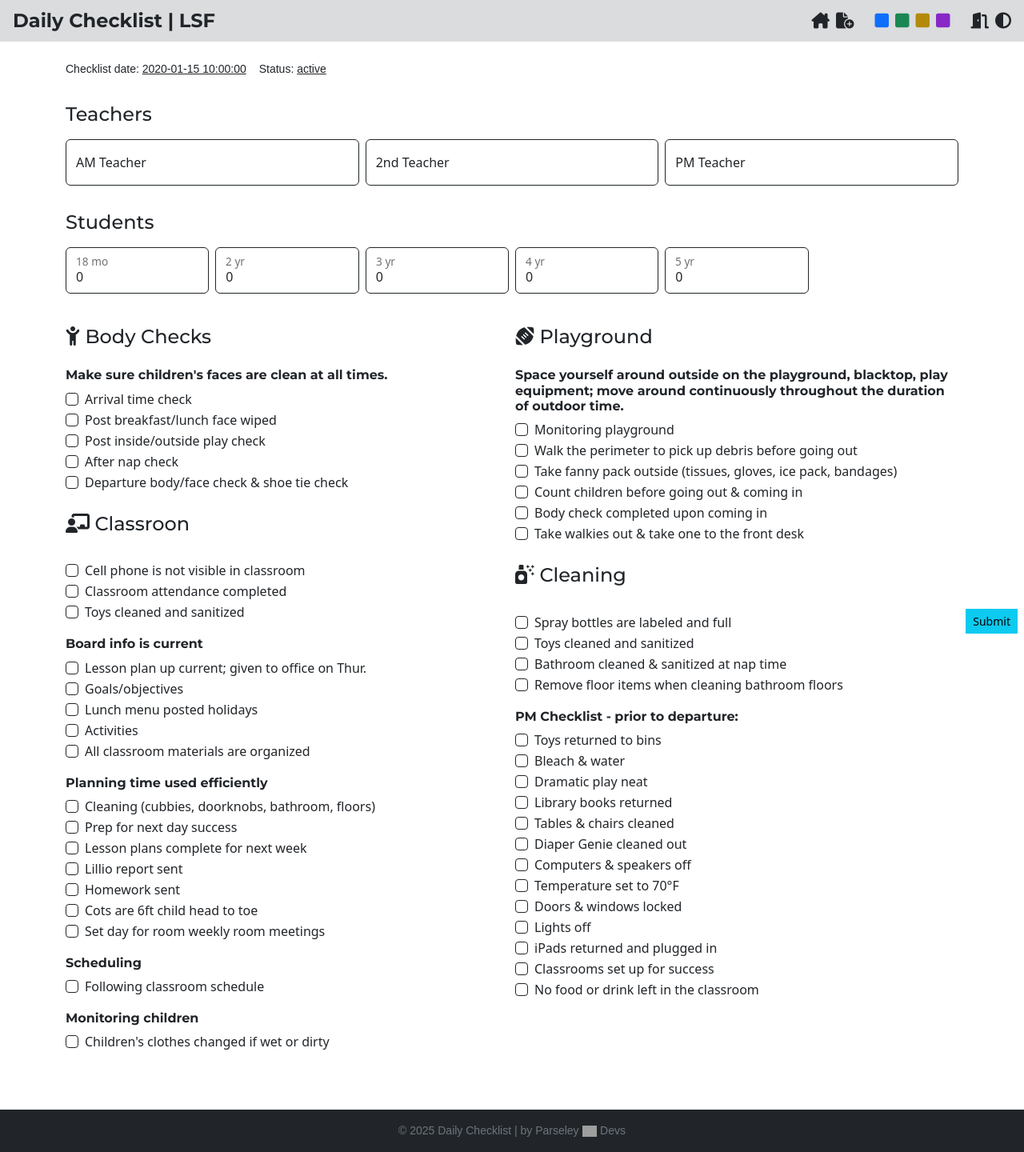
After one commit to grayspacecoding/Daycare-Checklist, a CodeIgniter 4 app: the page made by app/Views/single.php in a window 1280 px wide. The commit adds this page. Shown: the whole page at 80% size. Run offline with PHP 8.4 and a stand-in for CodeIgniter, Linux system fonts and the light colour scheme; the template is opened without the code that fills it: most values are stand-ins (such as "Sample title", 1, 10 or a date in 2020); some libraries are stand-ins or nearby versions; some web fonts are replaced; grey boxes are pictures that could not be loaded.

Commit message:
Alpha check-in - Added checklist template and crud functionality - Added uuid dependency and modded CodeIgniter to use it - Minor quality-of-life improvements

```diff
--- a/app/Controllers/Uimods.php
+++ b/app/Controllers/Uimods.php
@@ -14,5 +14,6 @@ class Uimods extends BaseController
 
     public function getLightdark(): string {return view('uimods/lightdark.js');}
     public function getSetroom(): string {return view('uimods/setroom.js');}
+    public function getNewchecklist(): string {return view('uimods/newchecklist.js');}
 
 }
--- a/app/Models/Checklists.php
+++ b/app/Models/Checklists.php
@@ -20,7 +20,7 @@ class Checklists extends Model
     protected bool $updateOnlyChanged = true;
 
     protected $useTimestamps = true;
-    protected $dateFormat    = 'timestamp';
+    protected $dateFormat    = 'datetime';
     protected $createdField  = 'created';
     protected $updatedField  = 'updated';
     protected $deletedField  = 'deleted';
--- a/app/Views/emu.php
+++ b/app/Views/emu.php
@@ -4,8 +4,17 @@
         <meta charset="utf-8">
         <meta name="viewport" content="width=device-width, initial-scale=1">
         <title>Daily Checklist | LSF</title>
+        <script>
+            (function() {
+                const themeKey = 'preferred-theme';
+                const stored = localStorage.getItem(themeKey);
+                const prefersDark = window.matchMedia('(prefers-color-scheme: dark)').matches;
+                const theme = stored === 'light' || stored === 'dark' ? stored : (prefersDark ? 'dark' : 'light');
+                document.documentElement.setAttribute('data-bs-theme', theme);
+            })();
+        </script>
         <link href="https://cdn.jsdelivr.net/npm/bootstrap@5.3.7/dist/css/bootstrap.min.css" rel="stylesheet" integrity="sha384-LN+7fdVzj6u52u30Kp6M/trliBMCMKTyK833zpbD+pXdCLuTusPj697FH4R/5mcr" crossorigin="anonymous">
-        <link rel="stylesheet" href="https://cdn.jsdelivr.net/npm/bootstrap-icons@1.13.1/font/bootstrap-icons.min.css">
+        <script src="https://kit.fontawesome.com/21998ddf7f.js" crossorigin="anonymous"></script>
         <link rel="preconnect" href="https://fonts.googleapis.com">
         <link rel="preconnect" href="https://fonts.gstatic.com" crossorigin>
         <link href="https://fonts.googleapis.com/css2?family=Bitcount+Single:wght@100..900&family=Montserrat:ital,wght@0,100..900;1,100..900&display=swap" rel="stylesheet">
@@ -22,6 +31,28 @@
                 font-family: "Bitcount Single", sans-serif;
                 font-optical-sizing: auto;
             }
+
+            /* Dark mode manual swapping */
+            [data-bs-theme="dark"] .text-light {
+                color: var(--bs-dark) !important;
+            }
+            [data-bs-theme="dark"] .border-dark {
+                border-color: var(--bs-light) !important;
+            }
+
+            [data-bs-theme="dark"] .text-dark {
+                color: var(--bs-light) !important;
+            }
+            [data-bs-theme="dark"] .bg-secondary {
+                background-color: var(--bs-dark) !important;
+            }
+
+            [data-bs-theme="dark"] .bg-dark {
+                background-color: var(--bs-dark) !important;
+            }
+            [data-bs-theme="dark"] .bg-light {
+                background-color: var(--bs-dark) !important;
+            }
         </style>
     </head>
     <body>
@@ -32,14 +63,15 @@
                     <span class="fw-normal" data-room-indicator></span>
                 </div>
                 <div class="d-flex gap-2 fs-5">
-                    <i role="button" data-thisisa-tooltip title="New Checklist" class="bi bi-file-earmark-plus-fill text-info"></i>
+                    <a href="/" data-thisisa-tooltip title="Dashboard"><i class="fa-solid fa-house-chimney text-dark"></i></a>
+                    <span role="button" data-thisisa-tooltip title="New Checklist" onclick="document.dispatchEvent(new Event('checklist.new'))"><i class="fa-solid fa-file-circle-plus text-dark"></i></span>
                     <div style="width: 0.5em;"></div>
                     <? foreach(['blue', 'green', 'yellow', 'purple'] as $color): ?>
-                    <i role="button" data-thisisa-tooltip title="<?= ucfirst($color) ?> Room" class="bi bi-square-fill text-<?= $color ?>" onclick="document.dispatchEvent(new CustomEvent('room.change', {detail: '<?= $color ?>'}))"></i>
+                    <span role="button" data-thisisa-tooltip title="<?= ucfirst($color) ?> Room" onclick="document.dispatchEvent(new CustomEvent('room.change', {detail: '<?= $color ?>'}))"><i class="fa-solid fa-square text-<?= $color ?>"></i></span>
                     <? endforeach ?>
                     <div style="width: 0.5em;"></div>
-                    <i role="button" data-thisisa-tooltip title="Exit" class="bi bi-door-closed" onclick="document.dispatchEvent(new Event('room.exit'))"></i>
-                    <i role="button" data-thisisa-tooltip title="Toggle dark/light mode" class="bi bi-circle-half" onclick="document.dispatchEvent(new Event('darklight.toggle'))"></i>
+                    <span role="button" data-thisisa-tooltip title="Exit" onclick="document.dispatchEvent(new Event('room.exit'))"><i class="fa-solid fa-door-open"></i></span>
+                    <span role="button" data-thisisa-tooltip title="Toggle dark/light mode" onclick="document.dispatchEvent(new Event('darklight.toggle'))"><i class="fa-solid fa-circle-half-stroke"></i></span>
                 </div>
             </header>
             <main class="flex-grow-1">
@@ -55,6 +87,7 @@
         <script type="module">
             import { toggleTheme } from '<?= base_url('uimods/lightdark') ?>';
             import '<?= base_url('uimods/setroom') ?>';
+            import '<?= base_url('uimods/newchecklist') ?>';
 
             document.addEventListener('darklight.toggle', toggleTheme);
 
--- /dev/null
+++ b/app/Views/single.php
@@ -0,0 +1,245 @@
+<?= $this->extend('emu') . $this->section('content') ?>
+<form class="container py-4 d-flex flex-column gap-2" id="checklist-form">
+
+    <div class="small font-bitcount d-flex align-items-center gap-3 flex-wrap">
+        <div>Checklist date: <u><?= $checklist->date_applied ?></u></div>
+        <div>Status: <u><?= $checklist->status ?></u></div>
+    </div>
+
+    <h2 class="h4 font-montserrat pt-4">Teachers</h2>
+    <div class="row row-cols-1 row-cols-md-2 row-cols-lg-3 g-2">
+    <? foreach([
+        ["am_teacher", "AM Teacher"],
+        ["second_teacher", "2nd Teacher"],
+        ["pm_teacher", "PM Teacher"],
+    ] as $input): ?>
+        <div class="col">
+            <div class="form-floating">
+                <input type="text" name="<?= $input[0] ?>" class="form-control border-dark" id="<?= $input[0] ?>" placeholder="" value="<?= $formdata->{$input[0]} ?? '' ?>">
+                <label for="<?= $input[0] ?>"><?= $input[1] ?></label>
+            </div>
+        </div>
+    <? endforeach; ?>
+    </div>
+
+    <h2 class="h4 font-montserrat pt-4">Students</h2>
+    <div class="row row-cols-5 row-cols-md-6 g-2">
+    <? foreach([
+        ["students_18", "18 mo"],
+        ["students_2", "2 yr"],
+        ["students_3", "3 yr"],
+        ["students_4", "4 yr"],
+        ["students_5", "5 yr"],
+    ] as $input): ?>
+    <div class="col">
+        <div class="form-floating mb-2 d-inline-block">
+            <input type="number" min="0" step="1" name="<?= $input[0] ?>" class="form-control border-dark" id="<?= $input[0] ?>" placeholder="" value="<?= $formdata->{$input[0]} ?? 0 ?>">
+            <label for="<?= $input[0] ?>"><?= $input[1] ?></label>
+        </div>
+    </div>
+    <? endforeach ?>
+    </div>
+
+    <?
+    $inputs = [
+        [
+            "section" => "Playground",
+            "shortcode" => "playground",
+            "icon" => "fa-solid fa-football",
+            "groups" => [
+                [
+                    "title" => "Space yourself around outside on the playground, blacktop, play equipment; move around continuously throughout the duration of outdoor time.",
+                    "inputs" => [
+                        "Monitoring playground",
+                        "Walk the perimeter to pick up debris before going out",
+                        "Take fanny pack outside (tissues, gloves, ice pack, bandages)",
+                        "Count children before going out & coming in",
+                        "Body check completed upon coming in",
+                        "Take walkies out & take one to the front desk",
+                    ]
+                ]
+            ]
+        ],
+        [
+            "section" => "Body Checks",
+            "shortcode" => "body_checks",
+            "icon" => "fa-solid fa-child-reaching",
+            "groups" => [
+                [
+                    "title" => "Make sure children's faces are clean at all times.",
+                    "inputs" => [
+                        "Arrival time check",
+                        "Post breakfast/lunch face wiped",
+                        "Post inside/outside play check",
+                        "After nap check",
+                        "Departure body/face check & shoe tie check",
+                    ]
+                ]
+            ]
+        ],
+        [
+            "section" => "Cleaning",
+            "shortcode" => "cleaning",
+            "icon" => "fa-solid fa-spray-can-sparkles",
+            "groups" => [
+                [
+                    "title" => "",
+                    "inputs" => [
+                        "Spray bottles are labeled and full",
+                        "Toys cleaned and sanitized",
+                        "Bathroom cleaned & sanitized at nap time",
+                        "Remove floor items when cleaning bathroom floors",
+                    ]
+                ],
+                [
+                    "title" => "PM Checklist - prior to departure:",
+                    "inputs" => [
+                        "Toys returned to bins",
+                        "Bleach & water",
+                        "Dramatic play neat",
+                        "Library books returned",
+                        "Tables & chairs cleaned",
+                        "Diaper Genie cleaned out",
+                        "Computers & speakers off",
+                        "Temperature set to 70°F",
+                        "Doors & windows locked",
+                        "Lights off",
+                        "iPads returned and plugged in",
+                        "Classrooms set up for success",
+                        "No food or drink left in the classroom"
+                    ]
+                ]
+            ]
+        ],
+        [
+            "section" => "Classroon",
+            "shortcode" => "classroom",
+            "icon" => "fa-solid fa-chalkboard-user",
+            "groups" => [
+                [
+                    "title" => "",
+                    "inputs" => [
+                        "Cell phone is not visible in classroom",
+                        "Classroom attendance completed",
+                        "Toys cleaned and sanitized",
+                    ]
+                ],
+                [
+                    "title" => "Board info is current",
+                    "inputs" => [
+                        "Lesson plan up current; given to office on Thur.",
+                        "Goals/objectives",
+                        "Lunch menu posted holidays",
+                        "Activities",
+                        "All classroom materials are organized"
+                    ]
+                ],
+                [
+                    "title" => "Planning time used efficiently",
+                    "inputs" => [
+                        "Cleaning (cubbies, doorknobs, bathroom, floors)",
+                        "Prep for next day success",
+                        "Lesson plans complete for next week",
+                        "Lillio report sent",
+                        "Homework sent",
+                        "Cots are 6ft child head to toe",
+                        "Set day for room weekly room meetings",
+                    ]
+                ],
+                [
+                    "title" => "Scheduling",
+                    "inputs" => [
+                        "Following classroom schedule",
+                    ]
+                ],
+                [
+                    "title" => "Monitoring children",
+                    "inputs" => [
+                        "Children's clothes changed if wet or dirty",
+                    ]
+                ],
+            ]
+        ]
+    ];
+    ?>
+    <div class="row row-cols-1 row-cols-lg-2 g-2">
+        <? foreach([1, 0] as $col): ?>
+        <div class="col">
+            <? for ($i = $col; $i < count($inputs); $i +=2): $section = $inputs[$i]; $index = 0; ?>
+            <h2 class="h4 font-montserrat pt-4"><i class="<?= $section['icon'] ?>"></i> <?= $section['section'] ?></h2>
+            <? foreach($section["groups"] as $g): ?>
+                <h3 class="h6 fw-bold font-montserrat pt-3"><?= $g['title'] ?></h3>
+                <? foreach($g["inputs"] as $input): $ifChecked = $formdata->{$section['shortcode'].'_'.$index} ?? 0; ?>
+                    <div class="form-check">
+                        <input class="form-check-input border-dark" type="checkbox" <?= empty($ifChecked) ? '' : 'checked' ?> id="<?= $section['shortcode'].'_'.$index ?>" name="<?= $section['shortcode'].'_'.$index ?>">
+                        <label class="form-check-label" for="<?= $section['shortcode'].'_'.$index ?>">
+                            <?= $input ?>
+                        </label>
+                    </div>
+                    <? $index++; ?>
+                <? endforeach ?>
+            <? endforeach ?>
+            <? endfor ?>
+        </div>
+        <? endforeach ?>
+    </div>
+</form>
+
+<div class="py-2 pe-2 d-flex justify-content-end align-items-center gap-2 sticky-bottom">
+    <span class="font-bitcount text-info" data-autosave-indicator></span>
+    <button class="btn btn-sm btn-info rounded-0">Submit</button>
+</div>
+<script type="module">
+    document.addEventListener('room.changed', () => {window.location.href = '/';});
+
+    const saveStatusIndication = (status) => {
+        const indicator = document.querySelector('[data-autosave-indicator]');
+        switch (status) {
+            case 'saving':
+                indicator.textContent = 'Saving...';
+                indicator.classList.replace('text-info', 'text-warning');
+                break;
+            case 'saved':
+                indicator.textContent = 'Saved!';
+                indicator.classList.replace('text-warning', 'text-info');
+                break;
+            default:
+                indicator.textContent = 'Error!';
+                indicator.classList.replace('text-warning', 'text-danger');
+        }
+    };
+
+    const debounce = (func, delay) => {
+        let timeout;
+        return (...args) => {
+            saveStatusIndication('saving');
+            clearTimeout(timeout);
+            timeout = setTimeout(() => func.apply(this, args), delay);
+        };
+    };
+
+    const saveInput = (event) => {
+        const inputName = event.target.name;
+        const inputValue = event.target.value;
+
+        fetch('/checklists/crud/save/<?= $checklist->id ?>', {
+            method: 'POST',
+            body: new FormData(document.querySelector('#checklist-form')),
+        })
+        .then(response => response.json())
+        .then(data =>{console.log(data);})
+        .finally(() => {saveStatusIndication('saved');})
+        .catch(error => {
+            console.error('Error saving input:', error);
+            saveStatusIndication('error');
+        });
+    };
+
+    const debouncedSaveInput = debounce(saveInput, 1000);
+
+    document.querySelectorAll('input, textarea, select').forEach((element) => {
+        element.addEventListener('input', debouncedSaveInput);
+    });
+
+</script>
+<?= $this->endSection() ?>
--- a/app/Views/uimods/lightdark.js
+++ b/app/Views/uimods/lightdark.js
@@ -31,5 +31,5 @@ const newTheme = current === 'dark' ? 'light' : 'dark';
 setTheme(newTheme);
 }
 
-// Set initial theme on load
+// Set preferred theme on load - overrides the the browser/system preference if a user has set a preference
 setTheme(getPreferredTheme());
--- a/app/Views/uimods/setroom.js
+++ b/app/Views/uimods/setroom.js
@@ -12,7 +12,7 @@ const changeRoomIndicator = (room) => {
     if (room) {
         const roomIndicator = document.querySelector('[data-room-indicator]');
         if (roomIndicator) {
-            roomIndicator.textContent = `- ${room.charAt(0).toUpperCase() + room.slice(1)} Room`;
+            roomIndicator.textContent = ` ${room.charAt(0).toUpperCase() + room.slice(1)} Room`;
             roomIndicator.className = `text-${room}`;
         }
     }
--- a/composer.json
+++ b/composer.json
@@ -11,7 +11,8 @@
     },
     "require": {
         "php": "^8.1",
-        "codeigniter4/framework": "^4.0"
+        "codeigniter4/framework": "^4.0",
+        "ramsey/uuid": "^4.9"
     },
     "require-dev": {
         "fakerphp/faker": "^1.9",
--- a/public/index.php
+++ b/public/index.php
@@ -31,6 +31,7 @@ if (version_compare(PHP_VERSION, $minPhpVersion, '<')) {
 
 // Path to the front controller (this file)
 define('FCPATH', __DIR__ . DIRECTORY_SEPARATOR);
+require FCPATH . '../vendor/autoload.php';
 
 // Ensure the current directory is pointing to the front controller's directory
 if (getcwd() . DIRECTORY_SEPARATOR !== FCPATH) {
```
Also changed, not shown: app/Controllers/Checklists.php (+48 -0 lines), app/Controllers/Home.php (+10 -3 lines), app/Controllers/Sessionmods.php (+4 -14 lines), app/Models/Setroom.php (added, +36 -0 lines), app/Views/fulllist.php (added, +59 -0 lines), app/Views/summarylist.php (renamed from app/Views/access.php, +12 -2 lines), app/Views/uimods/newchecklist.js (added, +14 -0 lines), 1 other file.
